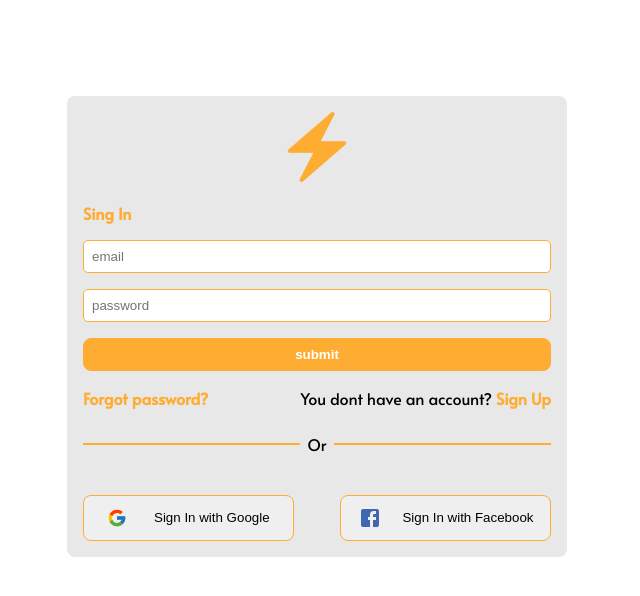
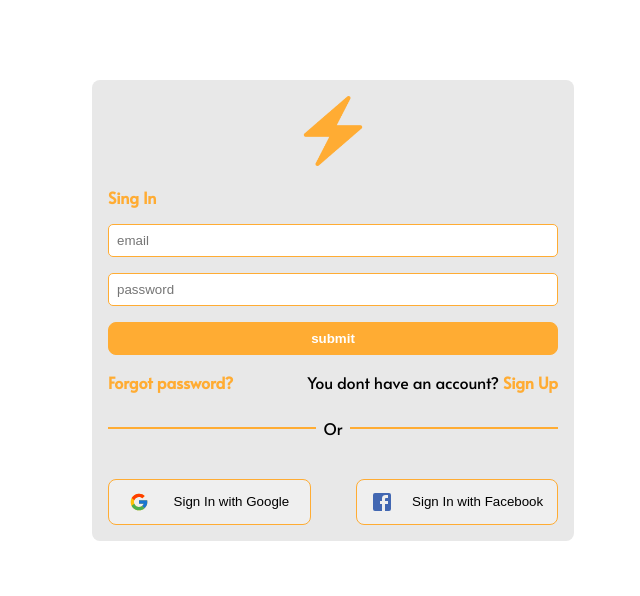
Before and after one commit to Lane876/react-firebase-ecommerce, a React (Create React App) app: page /login in a window 1280 px wide. Shown: the top 596 px of the page, without its empty margins (323-963 px from the left). Built offline with nearby package versions, Linux system fonts and the light colour scheme; no server answers.

Commit message:
:rocket:

```diff
--- a/src/components/Featured.jsx
+++ b/src/components/Featured.jsx
@@ -68,7 +68,7 @@ const Featured = () => {
                 borderRadius: "1rem",
               }}
             />
-            <button className="featuredbtn">PC's</button>
+            <button className="featuredbtn">PCs</button>
           </Link>
           {/* <p style={{ textAlign: "center" }}>blazing fast pc's</p> */}
         </div>
--- a/src/components/Header.jsx
+++ b/src/components/Header.jsx
@@ -121,7 +121,7 @@ const Header = ({ user }) => {
             style={{ textDecoration: "none", color: "black" }}
             onClick={() => setOpen(false)}
           >
-            <p className="menu-link">Pc's</p>
+            <p className="menu-link">Pcs</p>
           </Link>
           <Divider />
           {location.pathname === '/' && <Scroll
--- a/src/components/Login.jsx
+++ b/src/components/Login.jsx
@@ -60,7 +60,7 @@ const Login = () => {
       <div className="lg">
         <form
           onSubmit={handleSubmit}
-          style={{ display: "flex", flexDirection: "column" }}
+          style={{ display: "flex", flexDirection: "column", width:"100%" }}
         >
           <Link to="/" style={{ margin: "0 auto" }}>
             <img src={logo} alt="logo login" width="70px" />
@@ -68,7 +68,7 @@ const Login = () => {
           <p style={{ color: "#ffac33", fontWeight: "600" }}>Sing In</p>
           <input
             style={{
-              maxWidth: "450px",
+
               marginBottom: "1rem",
               padding: ".5rem",
               borderRadius: "5px",
@@ -82,7 +82,7 @@ const Login = () => {
           />
           <input
             style={{
-              maxWidth: "450px",
+
               padding: ".5rem",
               borderRadius: "5px",
               border: "1px solid #ffac33",
@@ -145,7 +145,6 @@ const Login = () => {
             display: "flex",
             margin: "0 auto",
             justifyContent: "space-between",
-            maxWidth: "500px",
             alignItems: "center",
             paddingBottom: "2rem",
           }}
--- a/src/index.css
+++ b/src/index.css
@@ -52,14 +52,16 @@ code {
 }
 
 .login-container {
-  width: 500px;
-  margin: 6rem auto;
+  width: 450px;
+  margin: 5rem auto;
+
 }
 
 .lg {
   background-color: #e8e8e8;
   border-radius: 8px;
   padding: 1rem;
+  width: 100%;
 }
 
 .menu-link {
```
